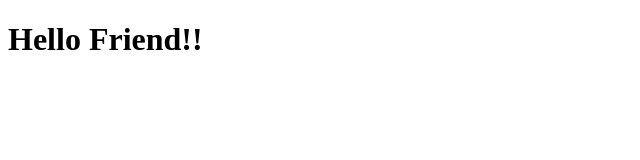
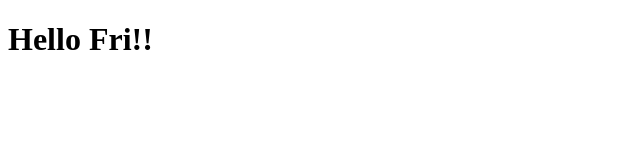
Before and after one commit to pranavcool4/portfolio, a plain HTML site: page index.html in a window 1280 px wide. Shown: the whole page, without its empty margins (0-640 px from the left). Drawn offline with Linux system fonts and the light colour scheme.

Commit message:
second changes <i>a</i>

```diff
--- a/index.html
+++ b/index.html
@@ -5,6 +5,6 @@
     <title></title>
   </head>
   <body>
-    <h1>Hello Friend!!</h1>
+    <h1>Hello Fri!!</h1>
   </body>
 </html>
```
